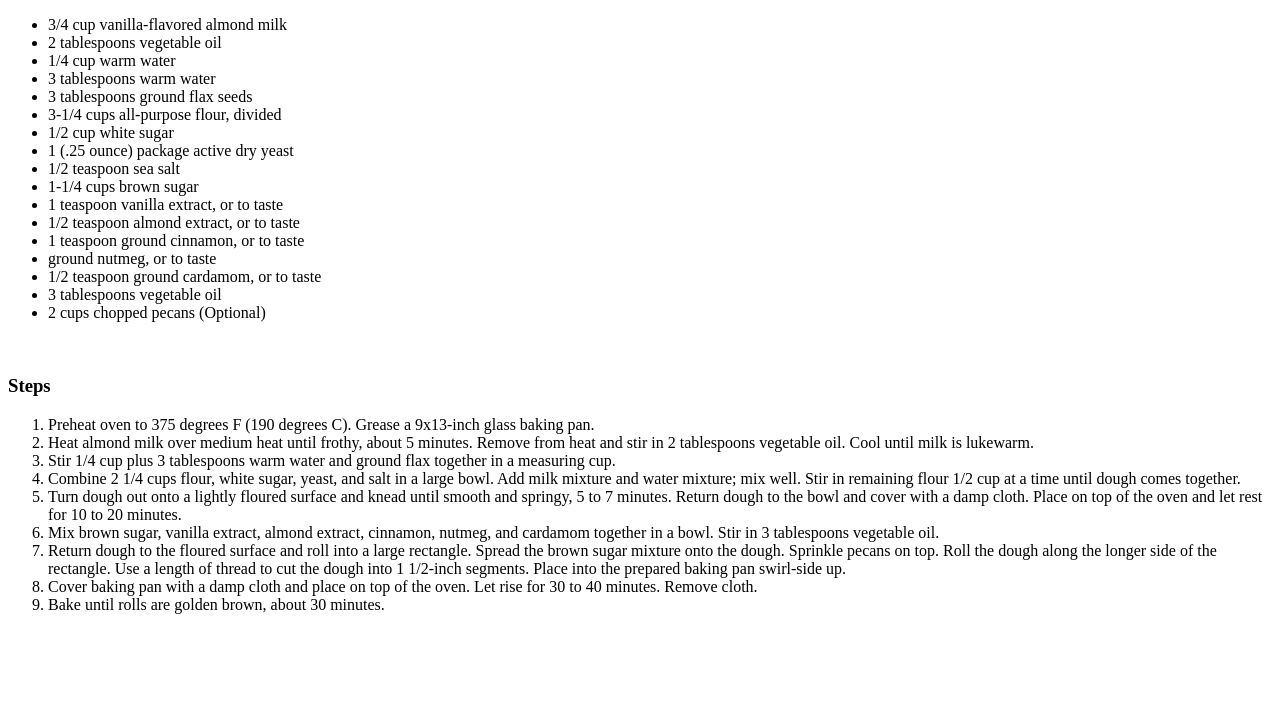
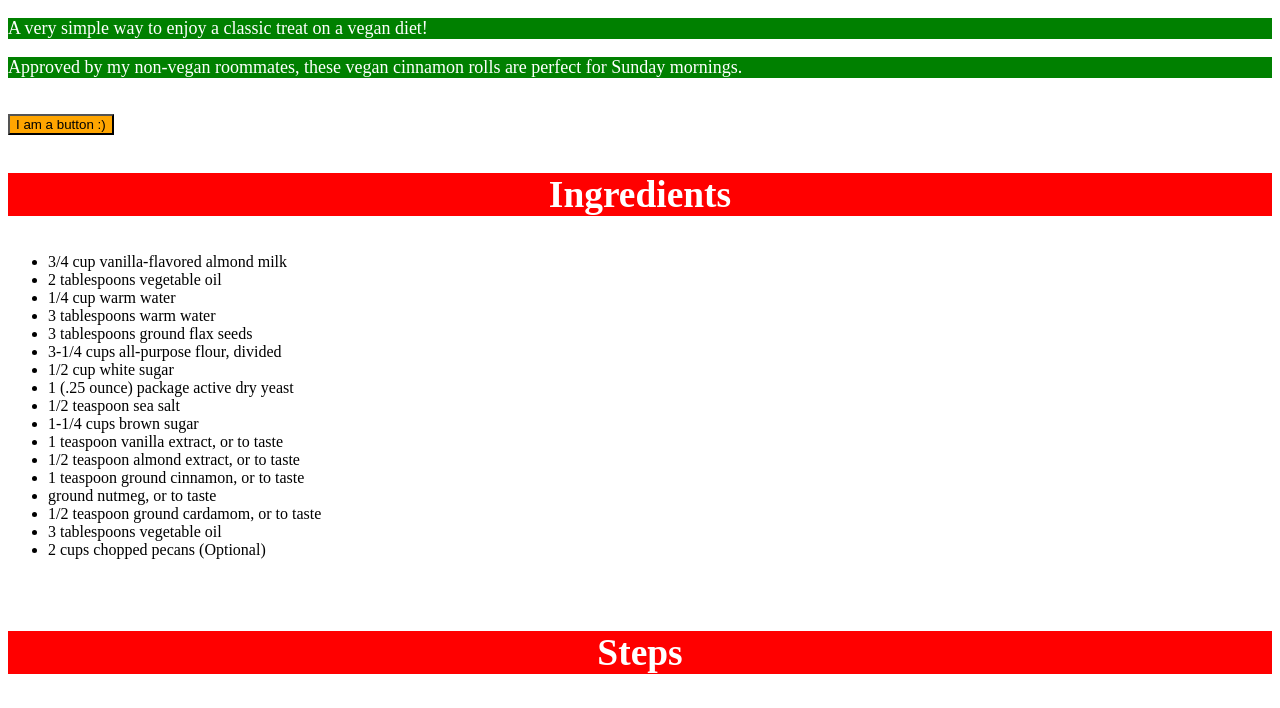
Before and after one commit to john-dauphinee/odin-recipes, a plain HTML site: page recipes/vegancinnamonrolls.html in a window 1280 px wide. Shown: the part 580-1288 px from the top of the page. Before the commit the page ends 1210 px from the top, so only its background shows below. Drawn offline with Linux system fonts and the light colour scheme.

Commit message:
Add vegancinnamonrolls.html

```diff
--- a/recipes/vegancinnamonrolls.html
+++ b/recipes/vegancinnamonrolls.html
@@ -5,16 +5,31 @@
     <meta http-equiv="X-UA-Compatible" content="IE=edge">
     <meta name="viewport" content="width=device-width, initial-scale=1.0">
     <title>Vegan Cinnamon Rolls</title>
+    <link rel="stylesheet" href="style.css">
+    <style>
+        p {
+            color: white;
+            background-color: green;
+            font-size: 18px;
+        }
+    </style>
 </head>
 <body>
+    <div>
         <h1>Vegan Cinnamon Rolls</h1>
+    </div>
     <img src="https://imagesvc.meredithcorp.io/v3/mm/image?url=https%3A%2F%2Fimages.media-allrecipes.com%2Fuserphotos%2F7769569.jpg&w=595&h=398&c=sc&poi=face&q=60"
     alt="Vegan Cinnamon Rolls">
+    <div>
         <h2>Description</h2>
+    </div>
         <p>A very simple way to enjoy a classic treat on a vegan diet!</p>
         <p>Approved by my non-vegan roommates, these vegan cinnamon rolls are perfect for Sunday mornings.</p>
     <br>
+    <button style="background-color: orange;">I am a button :)</button>
+    <div>
         <h3>Ingredients</h3>
+    </div>
     <ul>
         <li>3/4 cup vanilla-flavored almond milk</li>
         <li>2 tablespoons vegetable oil</li>
@@ -35,7 +50,9 @@
         <li>2 cups chopped pecans (Optional)</li>
     </ul>
     <br>
+    <div>
         <h3>Steps</h3>
+    </div>
     <ol>
         <li>Preheat oven to 375 degrees F (190 degrees C). Grease a 9x13-inch glass baking pan.</li>
         <li>Heat almond milk over medium heat until frothy, about 5 minutes.
```
Lines whose indentation alone changed are shown as unchanged.
